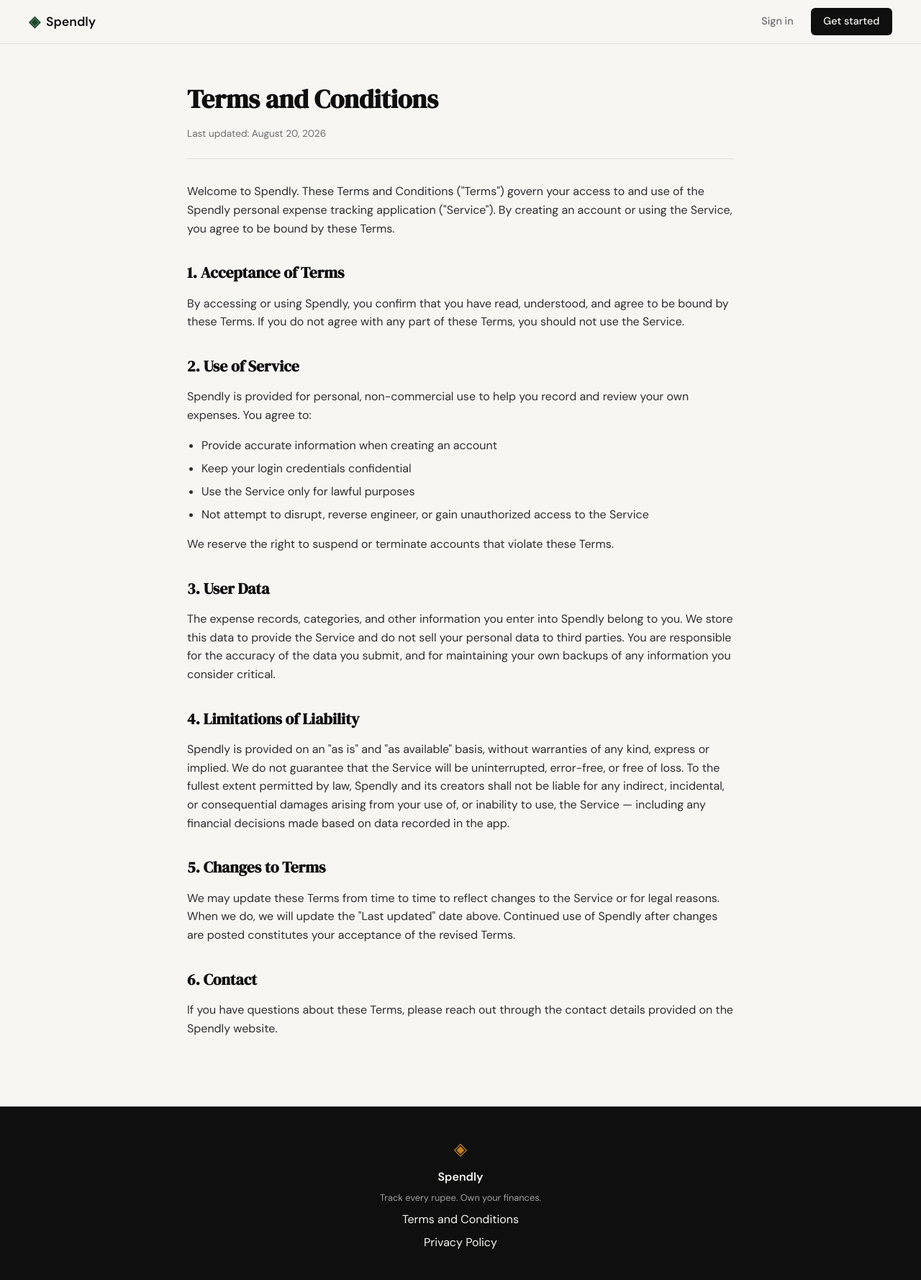
After one commit to JitendraSingh1435/WiselySpend, a Flask app: page /terms in a window 1280 px wide. The commit adds this page. Shown: the whole page at 72% size. Run offline with Flask 3, Linux system fonts and the light colour scheme.

Commit message:
landing: add terms and conditions page and route

```diff
--- a/app.py
+++ b/app.py
@@ -20,6 +20,11 @@ def register():
 @app.route("/login")
 def login():
     return render_template("login.html")
+
+
+@app.route("/terms")
+def terms():
+    return render_template("terms.html")
 
 
 # ------------------------------------------------------------------ #
--- a/static/css/style.css
+++ b/static/css/style.css
@@ -508,6 +508,59 @@ a { color: inherit; text-decoration: none; }
 }
 
 /* ------------------------------------------------------------------ */
+/* Legal pages                                                         */
+/* ------------------------------------------------------------------ */
+
+.legal-section {
+    padding: 3rem 2rem 5rem;
+}
+
+.legal-container {
+    max-width: 760px;
+    margin: 0 auto;
+}
+
+.legal-header {
+    margin-bottom: 2rem;
+    padding-bottom: 1.5rem;
+    border-bottom: 1px solid var(--border);
+}
+
+.legal-title {
+    font-family: var(--font-display);
+    font-size: 2.25rem;
+    color: var(--ink);
+    margin-bottom: 0.5rem;
+}
+
+.legal-updated {
+    font-size: 0.85rem;
+    color: var(--ink-muted);
+}
+
+.legal-body h2 {
+    font-family: var(--font-display);
+    font-size: 1.35rem;
+    color: var(--ink);
+    margin-top: 2rem;
+    margin-bottom: 0.75rem;
+}
+
+.legal-body p {
+    color: var(--ink-soft);
+    margin-bottom: 1rem;
+}
+
+.legal-body ul {
+    color: var(--ink-soft);
+    margin: 0 0 1rem 1.25rem;
+}
+
+.legal-body li {
+    margin-bottom: 0.4rem;
+}
+
+/* ------------------------------------------------------------------ */
 /* Responsive                                                          */
 /* ------------------------------------------------------------------ */
 
--- a/templates/base.html
+++ b/templates/base.html
@@ -34,7 +34,7 @@
             <span class="brand-icon">◈</span>
             <span class="footer-name">Spendly</span>
             <p class="footer-copy">Track every rupee. Own your finances.</p>
-            <a href="#">Terms and Conditions</a>
+            <a href="{{ url_for('terms') }}">Terms and Conditions</a>
             <a href="#">Privacy Policy</a>
         </div>
     </footer>
--- /dev/null
+++ b/templates/terms.html
@@ -0,0 +1,47 @@
+{% extends "base.html" %}
+
+{% block title %}Terms and Conditions — Spendly{% endblock %}
+
+{% block content %}
+
+<section class="legal-section">
+    <div class="legal-container">
+
+        <div class="legal-header">
+            <h1 class="legal-title">Terms and Conditions</h1>
+            <p class="legal-updated">Last updated: August 20, 2026</p>
+        </div>
+
+        <div class="legal-body">
+            <p>Welcome to Spendly. These Terms and Conditions ("Terms") govern your access to and use of the Spendly personal expense tracking application ("Service"). By creating an account or using the Service, you agree to be bound by these Terms.</p>
+
+            <h2>1. Acceptance of Terms</h2>
+            <p>By accessing or using Spendly, you confirm that you have read, understood, and agree to be bound by these Terms. If you do not agree with any part of these Terms, you should not use the Service.</p>
+
+            <h2>2. Use of Service</h2>
+            <p>Spendly is provided for personal, non-commercial use to help you record and review your own expenses. You agree to:</p>
+            <ul>
+                <li>Provide accurate information when creating an account</li>
+                <li>Keep your login credentials confidential</li>
+                <li>Use the Service only for lawful purposes</li>
+                <li>Not attempt to disrupt, reverse engineer, or gain unauthorized access to the Service</li>
+            </ul>
+            <p>We reserve the right to suspend or terminate accounts that violate these Terms.</p>
+
+            <h2>3. User Data</h2>
+            <p>The expense records, categories, and other information you enter into Spendly belong to you. We store this data to provide the Service and do not sell your personal data to third parties. You are responsible for the accuracy of the data you submit, and for maintaining your own backups of any information you consider critical.</p>
+
+            <h2>4. Limitations of Liability</h2>
+            <p>Spendly is provided on an "as is" and "as available" basis, without warranties of any kind, express or implied. We do not guarantee that the Service will be uninterrupted, error-free, or free of loss. To the fullest extent permitted by law, Spendly and its creators shall not be liable for any indirect, incidental, or consequential damages arising from your use of, or inability to use, the Service — including any financial decisions made based on data recorded in the app.</p>
+
+            <h2>5. Changes to Terms</h2>
+            <p>We may update these Terms from time to time to reflect changes to the Service or for legal reasons. When we do, we will update the "Last updated" date above. Continued use of Spendly after changes are posted constitutes your acceptance of the revised Terms.</p>
+
+            <h2>6. Contact</h2>
+            <p>If you have questions about these Terms, please reach out through the contact details provided on the Spendly website.</p>
+        </div>
+
+    </div>
+</section>
+
+{% endblock %}
```
Also changed, not shown: prompt.txt (+15 -0 lines).
